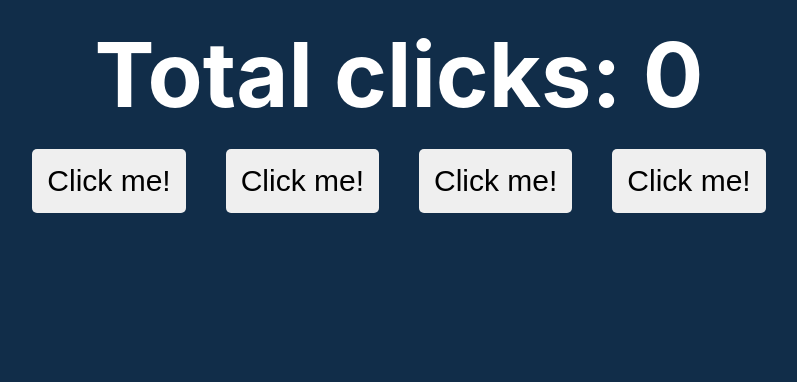
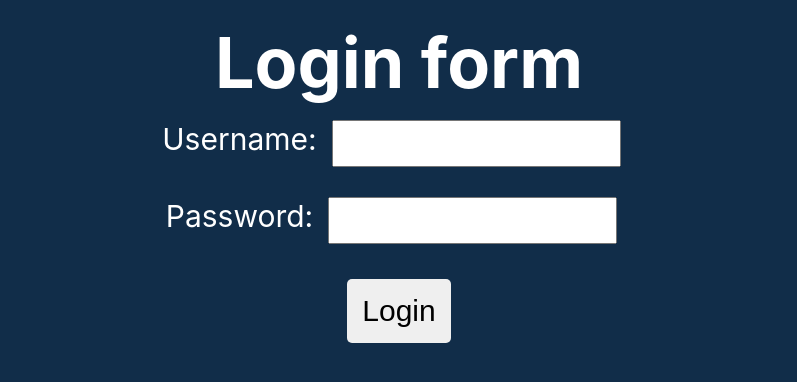
Before and after one commit to serhiishf/react-bohdan, a React (Vite) app: page / in a window 1280 px wide. Shown: the top 382 px of the page, without its empty margins (241-1038 px from the left). Built offline with nearby package versions, Linux system fonts and the light colour scheme.

Commit message:
feat: Save progress

```diff
--- a/src/App.css
+++ b/src/App.css
@@ -3,7 +3,7 @@
 }
 
 h1 {
-  font-size: 90px;
+  font-size: 70px;
   margin-top: 20px;
 }
 
@@ -15,3 +15,17 @@
   border: 0;
   cursor: pointer;
 }
+
+form {
+  font-size: 30px;
+}
+
+input {
+  margin: 15px;
+  padding: 10px;
+  font-size: 20px;
+}
+
+label {
+  display: block;
+}
--- a/src/App.jsx
+++ b/src/App.jsx
@@ -1,22 +1,12 @@
-import { useState } from 'react';
 import './App.css';
-import Button from './components/Button';
-import Counter from './components/Counter';
+import Login from './components/Login';
 
 function App() {
-  const [count, setCount] = useState(0);
-  const incrementCount = () => {
-    setCount(count + 1)
-  }
 
-
-  return <div className="App">
-    <Counter count={count} />
-    <Button onClick={incrementCount} />
-    <Button onClick={incrementCount} />
-    <Button onClick={incrementCount} />
-    <Button onClick={incrementCount} />
-  </div>;
+  return (
+  <div className="App">
+    <Login/>
+  </div>)
 }
 
 export default App;
--- a/src/components/Button.jsx
+++ /dev/null
@@ -1,5 +0,0 @@
-function Button({ onClick }) {
-  return <button onClick={ onClick } >Click me!</button>
-}
-
-export default Button;
--- a/src/components/Counter.jsx
+++ /dev/null
@@ -1,5 +0,0 @@
-function Counter ({ count }) {
-  return <h1>Total clicks: {count}</h1>
-}
-
-export default Counter;
--- /dev/null
+++ b/src/components/Login.jsx
@@ -0,0 +1,18 @@
+function Login() {
+  return (
+    <>
+    <h1>Login form</h1>
+    <form >
+      <label>Username:
+        <input type="text" name="username"/>
+      </label>
+      <label>Password:
+        <input type="password" name="passwrod"/>
+      </label>
+      <button type="submit">Login</button>
+    </form>
+    </>
+  )
+}
+
+export default Login;
```
